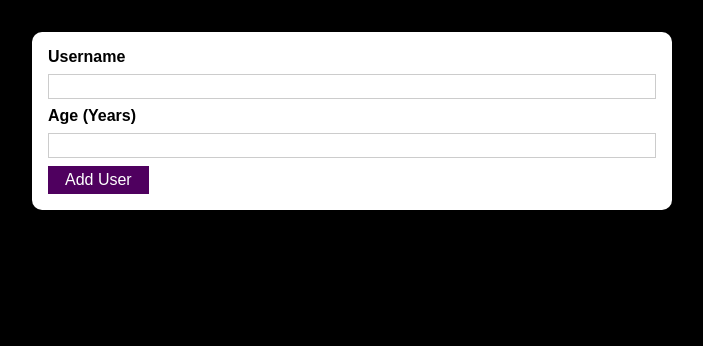
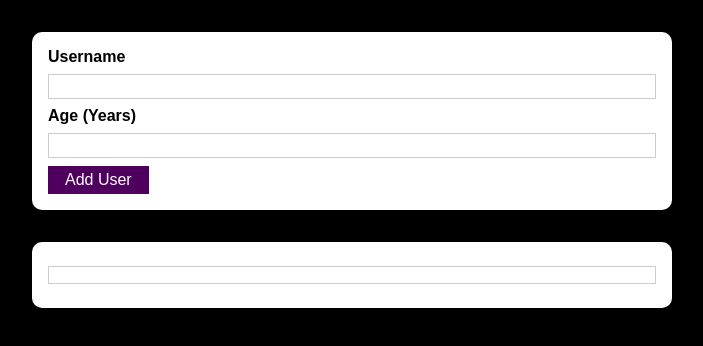
Before and after one commit to mandy-0698/react-project, a React (Create React App) app: page / in a window 1280 px wide. Shown: the top 346 px of the page, without its empty margins (288-991 px from the left). Built offline with nearby package versions, Linux system fonts and the light colour scheme.

Commit message:
managing user list via state

```diff
--- a/src/App.js
+++ b/src/App.js
@@ -1,10 +1,26 @@
-import React from 'react';
+import React,{useState} from 'react';
 import AddUser from './components/Users/AddUsers';
+import UsersList from './components/Users/UsersList';
+function App() {
+ const [userList,setUserList]=useState([{
+  name:'',
+  age:'',
+  id:'1'
+ }])
 
-function App() {
+ const gatherList=(newUser)=>{
+  console.log(newUser);
+  //  userList.push(newUser);
+  //  setUserList(userList);
+  setUserList((prevUsersList)=>{
+    return [...prevUsersList,newUser]
+  })
+  console.log(userList);
+ }
   return (
     <div>
-     <AddUser/>
+     <AddUser addList={gatherList}/>
+     <UsersList users={userList}/>
     </div>
   );
 }
--- a/src/components/Users/AddUsers.js
+++ b/src/components/Users/AddUsers.js
@@ -19,7 +19,13 @@ const AddUser=(props)=>{
         if(+enteredAge<1){
             return;
         }
-        console.log(enteredUserName,enteredAge);
+        // console.log(enteredUserName,enteredAge);
+        const newUser={
+            name: enteredUserName,
+            age:enteredAge,
+            id:Math.random().toString()
+        }
+        props.addList(newUser);
         setUserName('');
         setAge('');
     }
--- /dev/null
+++ b/src/components/Users/UsersList.js
@@ -0,0 +1,19 @@
+import Card from "../UI/Card";
+import classes from './UsersList.module.css';
+
+const UsersList=(props)=>{
+
+    return(
+        <Card className={classes.users}>
+           <ul>
+            {props.users.map((user)=>(
+            <li key={user.id}>
+           {user.id!=='1' && `${user.name} (${user.age} years old)` }
+            </li>
+            ))}
+           </ul>
+        </Card>
+    )
+}
+
+export default UsersList;
--- /dev/null
+++ b/src/components/Users/UsersList.module.css
@@ -0,0 +1,16 @@
+.users {
+    margin: 2rem auto;
+    width: 90%;
+    max-width: 40rem;
+  }
+
+  .users ul {
+    list-style: none;
+    padding: 1rem;
+  }
+
+  .users li {
+    border: 1px solid #ccc;
+    margin: 0.5rem 0;
+    padding: 0.5rem;
+  }
```
